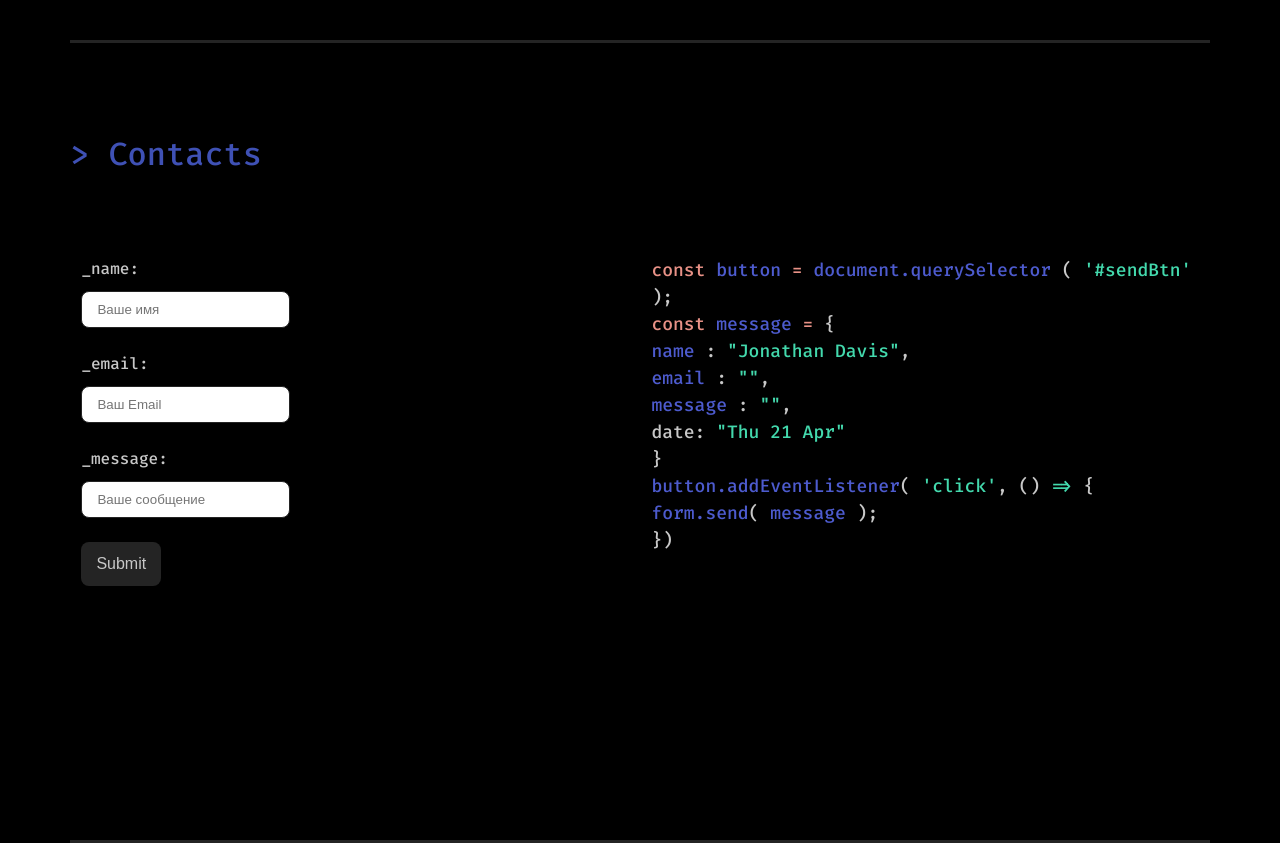
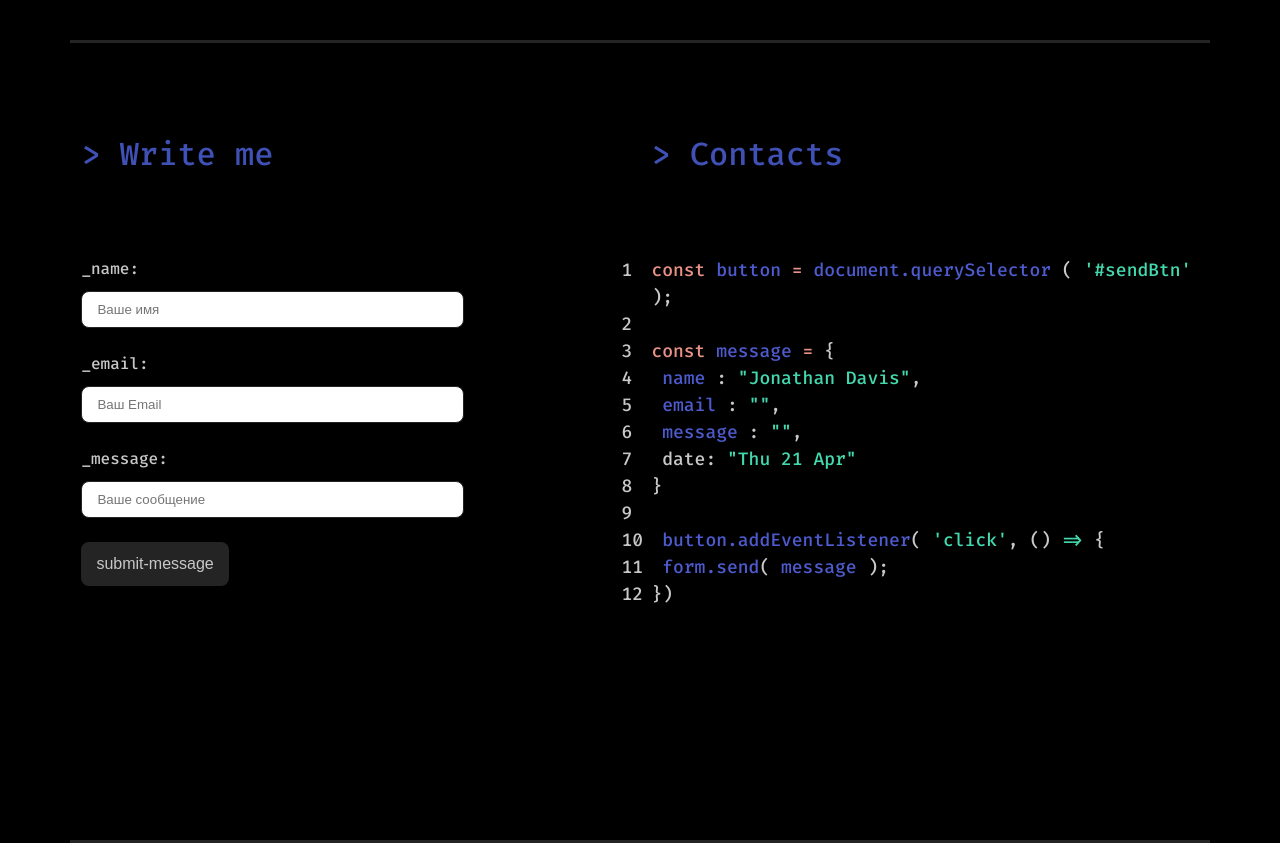
Before and after one commit to UglyGhoulChrist/portfolio, a plain HTML site: page src/index.html in a window 1280 px wide. Shown: the part 2360-3203 px from the top of the page. Drawn offline with Linux system fonts and the light colour scheme.

Commit message:
Поразбирался с формами

```diff
--- a/src/css/_contact.scss
+++ b/src/css/_contact.scss
@@ -27,9 +27,18 @@
 
 .form {
 
+    &__subtitle {
+        font-weight: 450;
+        font-size: 32px;
+        line-height: 42px;
+        color: $color-h2;
+        margin-bottom: 82px;
+    }
+
     // .form__subtext
 
     &__subtext {
+        display: block;
         font-weight: 450;
         font-size: 16px;
         line-height: 24px;
@@ -40,29 +49,43 @@
     // .form__input
 
     &__input {
+        display: block;
         margin-bottom: 24px;
         border: 1px solid $border;
         border-radius: 8px;
         padding: 10px 15px;
+        width: 70%;
+        transition: all .3s ease 0s;
+
+        &:hover {
+            outline: 3px solid $color-link-after;
+        }
     }
 
     // .form__button
 
     &__button {
         display: block;
-        background:  $border;
+        background: $border;
         border-radius: 8px;
         padding: 10px 15px;
         font-weight: 450;
         font-size: 16px;
         line-height: 24px;
         color: $color-text;
+        transition: all .3s ease 0s;
+
+        &:hover {
+            outline: 3px solid $color-link-after;
+        }
     }
 }
 
 .code {
 
-    // &__list {}
+    &__list {
+        counter-reset: item;
+    }
 
     &__item {
         font-weight: 450;
@@ -70,8 +93,16 @@
         line-height: 27px;
         color: $color-text;
 
+        &::before {
+            counter-increment: item;
+            content: counter(item);
+            display: inline-block;
+            margin-left: -30px;
+            width: 30px;
+        }
+
         &_pink {
-           color: $color-text-pink;
+            color: $color-text-pink;
         }
 
         &_violet {
--- a/src/index.html
+++ b/src/index.html
@@ -124,26 +124,31 @@
 
             <section class="contact" id="contact">
                 <div class="contact__container">
-                    <h2 class="contact__subtitle">&gt; Contacts</h2>
                     <div class="contact__block">
                         <div class="form">
-                            <form action="mailto:UglyGhoulChrist@gmail.com">
-                                <div class="form__subtext">_name:</div>
-                                <input class="form__input" type="text" name="name" placeholder="Ваше имя" id="name">
+                            <form action="mailto:UglyGhoulChrist@gmail.com" enctype="text/plain">
+                                <fieldset>
+                                    <legend class="form__subtitle">&gt; Write me</legend>
 
-                                <div class="form__subtext">_email:</div>
-                                <input class="form__input" type="email" name="email" placeholder="Ваш Email">
+                                    <label for="name" class="form__subtext">_name:</label>
+                                    <input class="form__input" maxlength="40" type="text" name="name" placeholder="Ваше имя" id="name">
 
-                                <div class="form__subtext">_message:</div>
-                                <input class="form__input" type="textarea" name="message" placeholder="Ваше сообщение">
+                                    <label for="email" class="form__subtext">_email:</label>
+                                    <input class="form__input" maxlength="40" type="email" name="email" placeholder="Ваш Email"
+                                        id="email">
 
-                                <p style="font-size: 16px;"><input type="submit" class="btn btn-submit form__button">
-                                    submit-message
-                            </p>
+                                    <label for="message" class="form__subtext">_message:</label>
+                                    <input class="form__input" maxlength="1000" type="textarea"  name="message"
+                                        placeholder="Ваше сообщение" id="message">
+                                </fieldset>
+
+                                <button type="submit" class="form__button">submit-message</button>
+
                             </form>
                         </div>
                     </div>
                     <div class="contact__block">
+                        <h2 class="contact__subtitle">&gt; Contacts</h2>
                         <div class="code">
                             <ul class="code__list">
                                 <li class="code__item"><span class="code__item_pink">const </span><span
```
Also changed, not shown: src/css/style.css.
